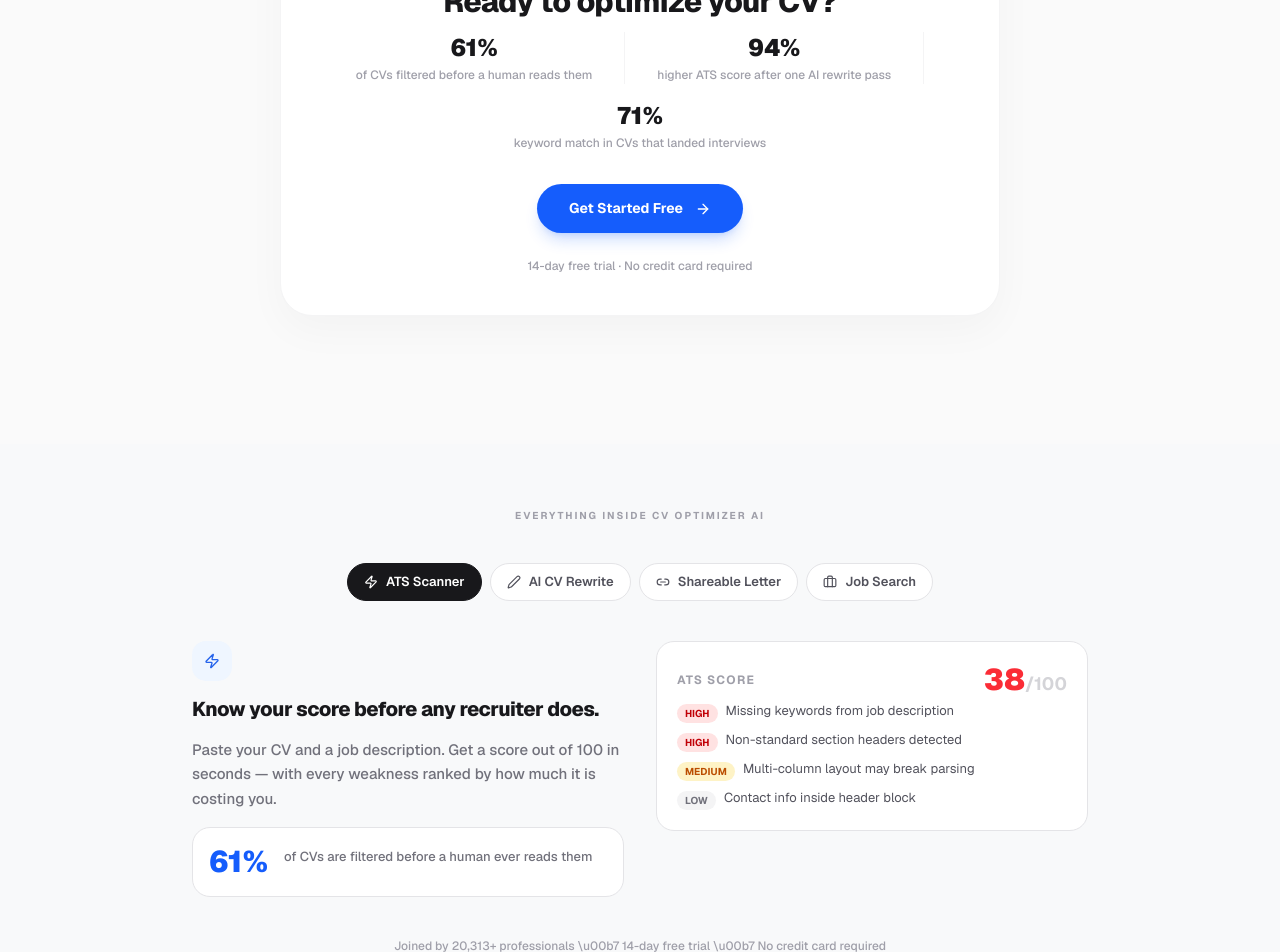
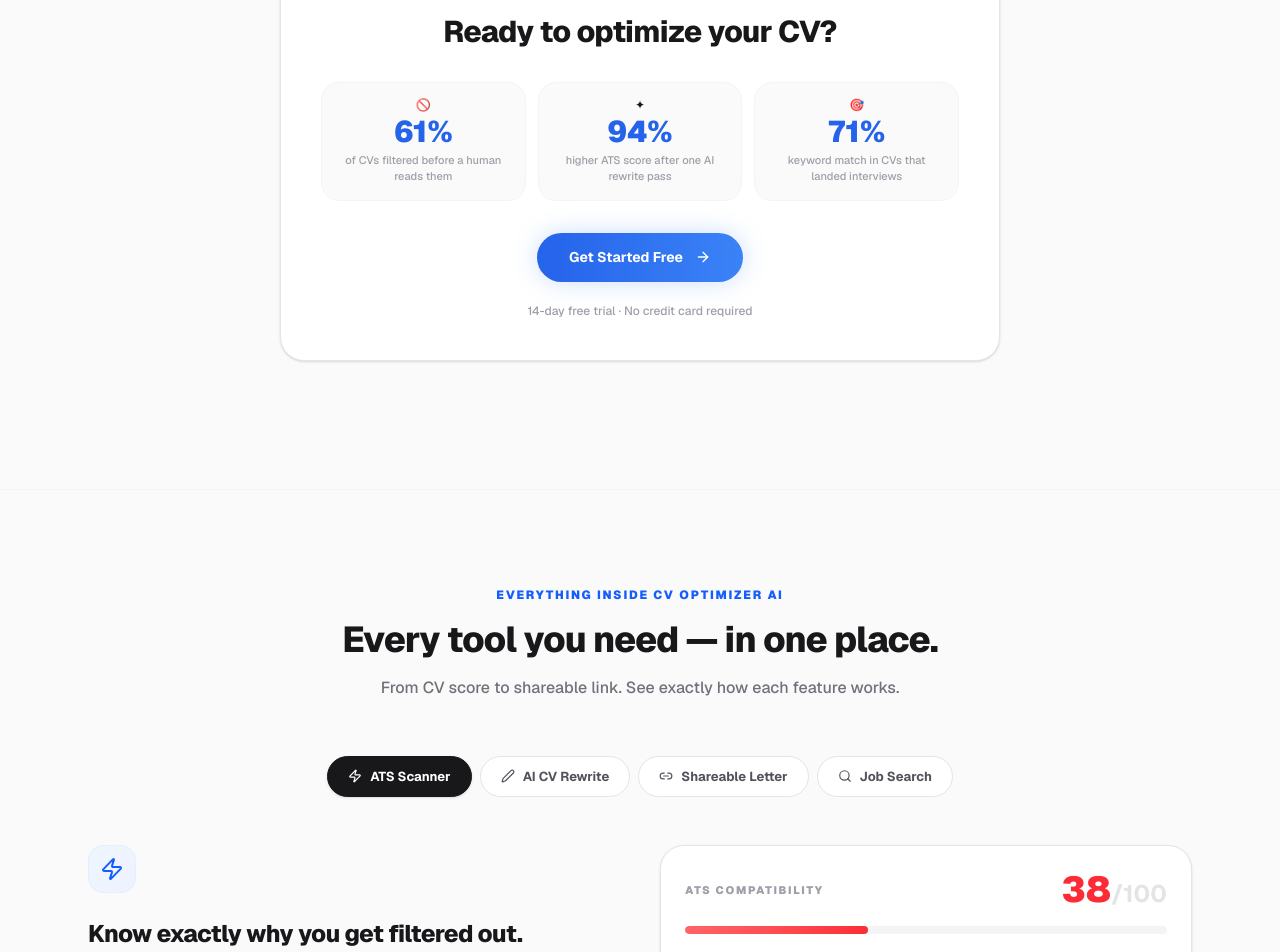
Before and after one commit to Cinarezici/cv, a Next.js app: page /blog/job-application-tracking-data in a window 1280 px wide. Shown: the part 3640-4592 px from the top of the page. Built offline with nearby package versions, Linux system fonts and the light colour scheme; a web font is replaced by a local one.

Commit message:
feat: redesign BlogCTA + BlogFeatures to match homepage design language exactly

```diff
--- a/src/components/blog/BlogCTA.tsx
+++ b/src/components/blog/BlogCTA.tsx
@@ -1,44 +1,53 @@
 import Link from 'next/link';
 import { ArrowRight, Zap } from 'lucide-react';
 
+const stats = [
+  { value: '61%', label: 'of CVs filtered before a human reads them', icon: '🚫' },
+  { value: '94%', label: 'higher ATS score after one AI rewrite pass', icon: '✦' },
+  { value: '71%', label: 'keyword match in CVs that landed interviews', icon: '🎯' },
+];
+
 export function BlogCTA() {
   return (
-    <section className="mt-12 mb-8 bg-white border border-zinc-100 p-8 md:p-10 text-center rounded-[2rem] shadow-[0_15px_40px_rgba(0,0,0,0.03)] relative overflow-hidden flex flex-col items-center max-w-3xl mx-auto">
+    <section className="mt-12 mb-8 bg-white border border-neutral-200 p-8 md:p-10 text-center rounded-[24px] shadow-sm relative overflow-hidden flex flex-col items-center max-w-3xl mx-auto">
 
-      <div className="flex items-center justify-center w-12 h-12 rounded-full bg-blue-600 mb-6 shadow-lg shadow-blue-600/20">
-        <Zap className="h-5 w-5 text-white fill-white" />
+      {/* Icon — matches homepage feature card icon style */}
+      <div className="size-12 rounded-[16px] bg-gradient-to-br from-blue-50 to-indigo-50 border border-blue-100/50 flex items-center justify-center mb-6">
+        <Zap className="h-6 w-6 text-blue-600" />
       </div>
 
-      <h2 className="text-2xl md:text-3xl font-extrabold tracking-tight text-zinc-900 mb-3">
+      <p className="text-[12px] font-black uppercase tracking-[0.15em] text-blue-600 mb-3">
+        Your next move
+      </p>
+
+      <h2 className="text-2xl md:text-3xl font-extrabold tracking-tight text-zinc-900 mb-8">
         Ready to optimize your CV?
       </h2>
 
-      <div className="flex flex-wrap justify-center gap-x-8 gap-y-4 mb-8 px-4">
-        <div className="text-center">
-          <div className="text-2xl font-black text-zinc-900">61%</div>
-          <div className="text-[12px] text-zinc-400 font-medium mt-0.5">of CVs filtered before a human reads them</div>
-        </div>
-        <div className="hidden md:block w-px bg-zinc-100 self-stretch" />
-        <div className="text-center">
-          <div className="text-2xl font-black text-zinc-900">94%</div>
-          <div className="text-[12px] text-zinc-400 font-medium mt-0.5">higher ATS score after one AI rewrite pass</div>
-        </div>
-        <div className="hidden md:block w-px bg-zinc-100 self-stretch" />
-        <div className="text-center">
-          <div className="text-2xl font-black text-zinc-900">71%</div>
-          <div className="text-[12px] text-zinc-400 font-medium mt-0.5">keyword match in CVs that landed interviews</div>
-        </div>
+      {/* Stats row — each stat is its own mini card, matching the homepage card style */}
+      <div className="grid grid-cols-3 gap-3 w-full mb-8">
+        {stats.map((stat) => (
+          <div
+            key={stat.value}
+            className="bg-[#fafafa] border border-zinc-100 rounded-2xl p-4 flex flex-col items-center gap-1.5"
+          >
+            <span className="text-xs leading-none">{stat.icon}</span>
+            <span className="text-2xl md:text-3xl font-black text-[#2563eb] leading-none">{stat.value}</span>
+            <span className="text-[11px] text-zinc-400 font-medium leading-snug text-center">{stat.label}</span>
+          </div>
+        ))}
       </div>
 
+      {/* CTA Button — matches homepage gradient button style */}
       <Link
         href="/signup"
-        className="inline-flex items-center gap-3 bg-blue-600 hover:bg-blue-700 text-white font-bold px-8 py-3.5 rounded-full shadow-lg shadow-blue-600/20 transition-all hover:scale-[1.03] active:scale-95 text-[14px]"
+        className="inline-flex items-center gap-3 bg-gradient-to-r from-[#2563eb] to-[#3b82f6] hover:from-[#1d4ed8] hover:to-[#2563eb] text-white font-bold px-8 py-3.5 rounded-full shadow-[0_0_24px_rgba(59,130,246,0.25)] hover:shadow-[0_0_32px_rgba(59,130,246,0.4)] transition-all hover:scale-[1.02] active:scale-95 text-[14px]"
       >
         Get Started Free
         <ArrowRight className="w-4 h-4" />
       </Link>
 
-      <p className="text-[12px] text-zinc-400 font-medium mt-6">
+      <p className="text-[12px] text-zinc-400 font-medium mt-5">
         14-day free trial · No credit card required
       </p>
     </section>
--- a/src/components/blog/BlogFeatures.tsx
+++ b/src/components/blog/BlogFeatures.tsx
@@ -1,77 +1,72 @@
 'use client';
 
 import { useState } from 'react';
-import { Zap, Pen, Link2, Briefcase } from 'lucide-react';
+import { Zap, Pen, Link2, Search, Star, CheckCircle2, Linkedin } from 'lucide-react';
 
-const tabs = [
-  {
-    id: 'ats',
-    label: 'ATS Scanner',
-    icon: Zap,
-    headline: 'Know your score before any recruiter does.',
-    description:
-      'Paste your CV and a job description. Get a score out of 100 in seconds \u2014 with every weakness ranked by how much it is costing you.',
-    stat: { value: '61%', label: 'of CVs are filtered before a human ever reads them' },
-    previewType: 'ats' as const,
-  },
-  {
-    id: 'rewrite',
-    label: 'AI CV Rewrite',
-    icon: Pen,
-    headline: 'Weak lines rewritten before any recruiter sees them.',
-    description:
-      'AI rewrites each bullet point to match the language of the job description \u2014 automatically, keyword by keyword.',
-    stat: { value: '94%', label: 'of users see a higher ATS score after one rewrite pass' },
-    previewType: 'rewrite' as const,
-  },
-  {
-    id: 'letter',
-    label: 'Shareable Letter',
-    icon: Link2,
-    headline: 'Send a link, not a PDF attachment.',
-    description:
-      'Generate a personalized presentation letter and share it via link \u2014 directly in your LinkedIn note. No attachments, no friction.',
-    stat: { value: '3\u00d7', label: 'higher response rate when a link replaces an attached document' },
-    previewType: 'letter' as const,
-  },
-  {
-    id: 'jobs',
-    label: 'Job Search',
-    icon: Briefcase,
-    headline: 'Find the job. Optimize your CV for it. In one flow.',
-    description:
-      'Browse LinkedIn-synced listings, save the ones you want, then tailor your CV to each role in one click.',
-    stat: { value: '71%', label: 'keyword match rate in CVs that generated interview invitations' },
-    previewType: 'jobs' as const,
-  },
+type TabId = 'ats' | 'rewrite' | 'letter' | 'jobs';
+
+const tabs: { id: TabId; label: string; icon: React.ElementType }[] = [
+  { id: 'ats', label: 'ATS Scanner', icon: Zap },
+  { id: 'rewrite', label: 'AI CV Rewrite', icon: Pen },
+  { id: 'letter', label: 'Shareable Letter', icon: Link2 },
+  { id: 'jobs', label: 'Job Search', icon: Search },
 ];
 
-type PreviewType = 'ats' | 'rewrite' | 'letter' | 'jobs';
+const content: Record<TabId, { headline: string; description: string; stat: string; statLabel: string }> = {
+  ats: {
+    headline: 'Know exactly why you get filtered out.',
+    description: 'Paste your CV and the job description. Get a score out of 100 in seconds — with every weakness ranked by impact, so you fix the right things first.',
+    stat: '61%',
+    statLabel: 'of CVs are rejected before a human ever reads them',
+  },
+  rewrite: {
+    headline: 'Weak lines rewritten before any recruiter sees them.',
+    description: 'AI rewrites every bullet point to match the exact language of the job description. Keyword-matched automatically — no guessing, no manual editing.',
+    stat: '94%',
+    statLabel: 'of users score higher after one AI rewrite pass',
+  },
+  letter: {
+    headline: 'Send a link, not a PDF attachment.',
+    description: "LinkedIn invite notes don't support file attachments. So send a shareable Presentation Letter link instead — and let the recruiter see exactly why you're the right hire.",
+    stat: '3\u00d7',
+    statLabel: 'higher response rate vs. an attached PDF',
+  },
+  jobs: {
+    headline: 'Find it. Save it. Optimize for it in one click.',
+    description: 'Browse LinkedIn-synced job listings, save the ones you want, and tailor your CV to each role in one click. Your pipeline, fully organized.',
+    stat: '71%',
+    statLabel: 'keyword match rate in CVs that generated interview calls',
+  },
+};
 
-function PreviewPane({ type }: { type: PreviewType }) {
-  if (type === 'ats') {
+/* ── Per-tab preview panels ─────────────────────────────────────────── */
+
+function ATSPreview() {
   const issues = [
-      { label: 'Missing keywords from job description', severity: 'high' },
-      { label: 'Non-standard section headers detected', severity: 'high' },
-      { label: 'Multi-column layout may break parsing', severity: 'medium' },
-      { label: 'Contact info inside header block', severity: 'low' },
+    { label: 'Missing keywords from job description', sev: 'high' },
+    { label: 'Non-standard section headers detected', sev: 'high' },
+    { label: 'Multi-column layout may break parsing', sev: 'medium' },
+    { label: 'Contact info inside header block', sev: 'low' },
   ];
-    const severityColor: Record<string, string> = {
-      high: 'bg-red-100 text-red-700',
-      medium: 'bg-amber-100 text-amber-700',
-      low: 'bg-zinc-100 text-zinc-500',
+  const color: Record<string, string> = {
+    high: 'bg-red-50 border-red-100 text-red-600',
+    medium: 'bg-amber-50 border-amber-100 text-amber-600',
+    low: 'bg-zinc-50 border-zinc-200 text-zinc-500',
   };
   return (
-      <div className="bg-white border border-zinc-200 rounded-2xl p-5 space-y-3 w-full">
-        <div className="flex items-center justify-between mb-1">
-          <span className="text-[12px] font-bold uppercase tracking-widest text-zinc-400">ATS Score</span>
-          <span className="text-3xl font-black text-red-500">38<span className="text-zinc-300 font-bold text-lg">/100</span></span>
+    <div className="bg-white rounded-[24px] border border-neutral-200 shadow-sm p-6 space-y-4">
+      <div className="flex items-center justify-between">
+        <p className="text-[11px] font-black uppercase tracking-[0.15em] text-zinc-400">ATS Compatibility</p>
+        <span className="text-4xl font-black text-red-500">38<span className="text-zinc-200 text-2xl font-bold">/100</span></span>
       </div>
-        <div className="space-y-2">
+      <div className="h-2 w-full bg-zinc-100 rounded-full overflow-hidden">
+        <div className="h-full bg-gradient-to-r from-red-400 to-red-500 rounded-full" style={{ width: '38%' }} />
+      </div>
+      <div className="space-y-2 pt-1">
         {issues.map((issue, i) => (
-            <div key={i} className="flex items-start gap-2">
-              <span className={`shrink-0 mt-0.5 text-[10px] font-bold px-2 py-0.5 rounded-full uppercase ${severityColor[issue.severity]}`}>{issue.severity}</span>
-              <span className="text-[13px] text-zinc-600 leading-snug">{issue.label}</span>
+          <div key={i} className="flex items-start gap-3">
+            <span className={`shrink-0 mt-0.5 text-[10px] font-bold px-2 py-0.5 rounded-full border uppercase ${color[issue.sev]}`}>{issue.sev}</span>
+            <span className="text-[13px] text-zinc-600 font-medium leading-snug">{issue.label}</span>
           </div>
         ))}
       </div>
@@ -79,124 +74,197 @@ function PreviewPane({ type }: { type: PreviewType }) {
   );
 }
 
-  if (type === 'rewrite') {
+function RewritePreview() {
   return (
-      <div className="bg-white border border-zinc-200 rounded-2xl p-5 space-y-3 w-full">
+    <div className="bg-white rounded-[24px] border border-neutral-200 shadow-sm p-6 space-y-4">
       <div>
-          <p className="text-[10px] font-bold uppercase tracking-widest text-red-400 mb-1">Before</p>
-          <p className="text-[13px] text-zinc-500 leading-relaxed line-through">
+        <p className="text-[11px] font-black uppercase tracking-[0.15em] text-red-400 mb-2">Original</p>
+        <p className="text-[14px] text-zinc-400 font-medium leading-relaxed line-through decoration-red-300">
           Responsible for managing social media accounts and posting content.
         </p>
       </div>
       <div className="h-px bg-zinc-100" />
       <div>
-          <p className="text-[10px] font-bold uppercase tracking-widest text-blue-500 mb-1">After \u2014 AI Rewrite</p>
-          <p className="text-[13px] text-zinc-800 font-medium leading-relaxed">
-            Grew LinkedIn following from 1.2K to 18K in 9 months by launching a weekly thought-leadership series.
+        <p className="text-[11px] font-black uppercase tracking-[0.15em] text-blue-600 mb-2">AI Rewrite</p>
+        <p className="text-[14px] text-zinc-800 font-semibold leading-relaxed">
+          Grew LinkedIn following from 1.2K to 18K in 9 months by launching a weekly thought-leadership series — contributing to a 31% increase in inbound pipeline.
         </p>
+      </div>
+      <div className="flex items-center gap-2 pt-1 flex-wrap">
+        <span className="text-[11px] font-bold text-blue-600 bg-blue-50 border border-blue-100 rounded-full px-3 py-1">ATS Match: 89/100</span>
+        <span className="text-[11px] font-bold text-emerald-600 bg-emerald-50 border border-emerald-100 rounded-full px-3 py-1">+51 points</span>
       </div>
     </div>
   );
 }
 
-  if (type === 'letter') {
+function LetterPreview() {
   return (
-      <div className="bg-white border border-zinc-200 rounded-2xl p-5 w-full space-y-4">
-        <p className="text-[12px] font-semibold text-zinc-500">Works directly in LinkedIn messages</p>
-        <div className="flex items-center gap-2 bg-zinc-50 border border-zinc-200 rounded-xl px-4 py-3">
-          <Link2 className="w-4 h-4 text-blue-500 shrink-0" />
-          <span className="text-[13px] font-mono text-zinc-700 truncate">cvoptimizerai.com/cv/abc123</span>
+    <div
+      className="rounded-[24px] p-6 space-y-5"
+      style={{ background: 'linear-gradient(135deg, #0f1728 0%, #1a2744 50%, #0f1728 100%)' }}
+    >
+      {/* 3-step flow */}
+      <div className="space-y-3">
+        {[
+          { step: '01', label: 'Find & Save a Job', desc: 'Search LinkedIn-synced listings, star the ones you love.' },
+          { step: '02', label: 'Optimize CV + Generate Letter', desc: 'AI tailors your CV and creates a personalized letter.' },
+          { step: '03', label: 'Copy Link \u2192 Paste in LinkedIn Note', desc: 'Share it directly — before anyone else can.', highlight: true },
+        ].map((s) => (
+          <div
+            key={s.step}
+            className={`flex items-start gap-3 p-3 rounded-xl border ${s.highlight ? 'bg-blue-600/10 border-blue-500/40' : 'bg-white/5 border-white/10'}`}
+          >
+            <span className="text-[10px] font-black text-zinc-500 uppercase tracking-widest shrink-0 pt-0.5">{s.step}</span>
+            <div>
+              <p className={`text-[13px] font-bold leading-snug ${s.highlight ? 'text-white' : 'text-zinc-200'}`}>{s.label}</p>
+              <p className="text-[12px] text-zinc-400 font-medium leading-relaxed">{s.desc}</p>
             </div>
-        <div className="text-[12px] text-zinc-400 text-center">Opens on any device \u00b7 No login required for viewer</div>
+            {s.highlight && (
+              <span className="ml-auto shrink-0 text-[10px] font-black bg-gradient-to-r from-blue-600 to-blue-500 text-white px-2 py-0.5 rounded-full uppercase tracking-wider">USP</span>
+            )}
+          </div>
+        ))}
+      </div>
+
+      {/* LinkedIn note mock */}
+      <div className="bg-white/5 border border-white/10 rounded-2xl p-4">
+        <div className="flex items-center gap-2 mb-2">
+          <Linkedin className="w-4 h-4 text-[#0a66c2]" />
+          <span className="text-[12px] font-bold text-zinc-300">LinkedIn \u00b7 Add a note</span>
+        </div>
+        <div className="bg-white/5 border border-white/10 rounded-xl p-3 text-[13px] text-zinc-300 font-medium leading-relaxed">
+          Hi Sarah \u2014 I prepared a letter specifically for this role:{' '}
+          <span className="text-blue-400 font-bold underline underline-offset-2">
+            cvoptimizerai.com/letter/abc123
+          </span>
+        </div>
+        <div className="flex items-center gap-2 mt-2">
+          <CheckCircle2 className="w-4 h-4 text-emerald-400 shrink-0" />
+          <p className="text-[11px] text-zinc-500 font-medium">This is what separates you from every other applicant.</p>
+        </div>
+      </div>
     </div>
   );
 }
 
-  // jobs
-  const jobs = [
-    { role: 'Product Manager', company: 'Stripe', match: 74 },
-    { role: 'Growth Lead', company: 'Notion', match: 61 },
-    { role: 'Operations Manager', company: 'Revolut', match: 89 },
+function JobsPreview() {
+  const [saved, setSaved] = useState([true, false, false]);
+  const mockJobs = [
+    { title: 'Product Manager', company: 'Stripe', location: 'Remote \u00b7 Full-time', match: 89 },
+    { title: 'Growth Lead', company: 'Notion', location: 'London \u00b7 Hybrid', match: 74 },
+    { title: 'Operations Manager', company: 'Revolut', location: 'Berlin \u00b7 On-site', match: 61 },
   ];
   return (
-    <div className="bg-white border border-zinc-200 rounded-2xl p-5 space-y-3 w-full">
-      {jobs.map((job, i) => (
-        <div key={i} className="flex items-center justify-between gap-4">
-          <div>
-            <p className="text-[13px] font-bold text-zinc-800">{job.role}</p>
-            <p className="text-[12px] text-zinc-400">{job.company}</p>
+    <div className="bg-white rounded-[24px] border border-neutral-200 shadow-sm p-6 space-y-3">
+      {mockJobs.map((job, i) => (
+        <div key={i} className="flex items-center gap-3 py-2 border-b border-zinc-50 last:border-0">
+          <div className="w-9 h-9 rounded-xl bg-gradient-to-br from-zinc-100 to-zinc-50 border border-zinc-200 flex items-center justify-center flex-shrink-0">
+            <span className="text-sm font-black text-zinc-400">{job.company[0]}</span>
           </div>
-          <div className={`text-[12px] font-black px-3 py-1 rounded-full ${job.match >= 80 ? 'bg-green-50 text-green-600' : job.match >= 65 ? 'bg-amber-50 text-amber-600' : 'bg-zinc-100 text-zinc-500'}`}>
-            {job.match}% match
+          <div className="flex-1 min-w-0">
+            <p className="text-[13px] font-bold text-zinc-900 truncate">{job.title}</p>
+            <p className="text-[11px] text-zinc-400 font-medium">{job.company} \u00b7 {job.location}</p>
+          </div>
+          <div className="flex items-center gap-2">
+            <span className={`text-[11px] font-black px-2 py-0.5 rounded-full border ${job.match >= 80 ? 'bg-emerald-50 border-emerald-100 text-emerald-600' : job.match >= 70 ? 'bg-blue-50 border-blue-100 text-blue-600' : 'bg-zinc-50 border-zinc-200 text-zinc-500'}`}>
+              {job.match}%
+            </span>
+            <button onClick={() => setSaved(prev => { const n = [...prev]; n[i] = !n[i]; return n; })} className="p-1 rounded-lg hover:bg-zinc-50 transition-colors">
+              <Star className={`w-4 h-4 transition-all ${saved[i] ? 'text-amber-400 fill-amber-400' : 'text-zinc-300'}`} />
+            </button>
           </div>
         </div>
       ))}
+      <p className="text-center text-[12px] text-zinc-400 font-medium pt-1">
+        \u2605 Saved jobs appear in your dashboard \u2014 ready for CV optimization
+      </p>
     </div>
   );
 }
 
+const PreviewMap: Record<TabId, React.ElementType> = {
+  ats: ATSPreview,
+  rewrite: RewritePreview,
+  letter: LetterPreview,
+  jobs: JobsPreview,
+};
+
+/* ── Main component ─────────────────────────────────────────────────── */
+
 export function BlogFeatures() {
-  const [activeId, setActiveId] = useState(tabs[0].id);
-  const active = tabs.find((t) => t.id === activeId)!;
-  const Icon = active.icon;
+  const [activeId, setActiveId] = useState<TabId>('ats');
+  const active = content[activeId];
+  const ActivePreview = PreviewMap[activeId];
+  const ActiveIcon = tabs.find(t => t.id === activeId)!.icon;
 
   return (
-    <section className="w-full bg-[#F8F9FA] py-16 px-6">
-      <div className="max-w-4xl mx-auto">
-        {/* Label */}
-        <p className="text-[10px] font-bold uppercase tracking-[0.2em] text-zinc-400 text-center mb-10">
+    <section className="w-full py-24 bg-[#fafafa] border-t border-zinc-100">
+      <div className="container px-6 mx-auto max-w-6xl">
+
+        {/* Header */}
+        <div className="text-center mb-14">
+          <p className="text-[12px] font-black uppercase tracking-[0.15em] text-blue-600 mb-4">
             Everything inside CV Optimizer AI
           </p>
+          <h2 className="text-3xl md:text-4xl font-extrabold tracking-tight text-zinc-900 mb-4">
+            Every tool you need — in one place.
+          </h2>
+          <p className="text-base text-zinc-500 font-medium max-w-xl mx-auto">
+            From CV score to shareable link. See exactly how each feature works.
+          </p>
+        </div>
 
-        {/* Tab buttons */}
-        <div className="flex flex-wrap justify-center gap-2 mb-10">
-          {tabs.map((tab) => {
-            const TabIcon = tab.icon;
-            const isActive = tab.id === activeId;
+        {/* Tab bar — matches the homepage pill style */}
+        <div className="flex flex-wrap justify-center gap-2 mb-12">
+          {tabs.map(({ id, label, icon: Icon }) => {
+            const isActive = id === activeId;
             return (
               <button
-                key={tab.id}
-                onClick={() => setActiveId(tab.id)}
-                className={`inline-flex items-center gap-2 px-4 py-2 rounded-full text-[13px] font-semibold border transition-all ${
+                key={id}
+                onClick={() => setActiveId(id)}
+                className={`inline-flex items-center gap-2 px-5 py-2.5 rounded-full text-[13px] font-bold border transition-all ${
                   isActive
-                    ? 'bg-zinc-900 text-white border-zinc-900'
+                    ? 'bg-zinc-900 text-white border-zinc-900 shadow-sm'
                     : 'bg-white text-zinc-600 border-zinc-200 hover:border-zinc-400 hover:text-zinc-900'
                 }`}
               >
-                <TabIcon className="w-3.5 h-3.5" />
-                {tab.label}
+                <Icon className="w-3.5 h-3.5" />
+                {label}
               </button>
             );
           })}
         </div>
 
-        {/* Active panel */}
-        <div className="grid md:grid-cols-2 gap-8 items-start">
-          {/* Left: copy + stat */}
-          <div className="space-y-4">
-            <div className="flex items-center justify-center w-10 h-10 rounded-xl bg-blue-50 self-start">
-              <Icon className="w-4 h-4 text-[#2563EB]" strokeWidth={2} />
+        {/* Main 2-col panel */}
+        <div className="grid md:grid-cols-2 gap-10 items-start">
+
+          {/* Left — copy + stat */}
+          <div className="space-y-6">
+            <div className="size-12 rounded-[16px] bg-gradient-to-br from-blue-50 to-indigo-50 border border-blue-100/50 flex items-center justify-center">
+              <ActiveIcon className="h-6 w-6 text-blue-600" />
             </div>
-            <h3 className="text-[20px] font-extrabold text-zinc-900 leading-tight tracking-tight">
+            <h3 className="text-2xl font-extrabold text-zinc-900 tracking-tight leading-snug">
               {active.headline}
             </h3>
-            <p className="text-[15px] text-zinc-500 font-medium leading-relaxed">
+            <p className="text-[16px] text-zinc-500 font-medium leading-relaxed">
               {active.description}
             </p>
-            <div className="bg-white border border-zinc-200 rounded-2xl p-4 flex items-start gap-4">
-              <span className="text-3xl font-black text-blue-600 shrink-0">{active.stat.value}</span>
-              <span className="text-[13px] text-zinc-500 font-medium leading-snug pt-1">{active.stat.label}</span>
+            {/* Data stat card — matches homepage feature card style */}
+            <div className="bg-white p-5 rounded-[20px] border border-neutral-200 shadow-sm flex items-start gap-4">
+              <span className="text-4xl font-black text-[#2563eb] shrink-0 leading-none">{active.stat}</span>
+              <span className="text-[14px] text-zinc-500 font-medium leading-snug pt-1">{active.statLabel}</span>
             </div>
           </div>
 
-          {/* Right: preview */}
+          {/* Right — interactive preview */}
           <div>
-            <PreviewPane type={active.previewType} />
+            <ActivePreview />
           </div>
         </div>
 
         {/* Footer */}
-        <p className="text-center text-[12px] text-zinc-400 font-medium mt-10">
+        <p className="text-center text-[13px] text-zinc-400 font-medium mt-14">
           Joined by 20,313+ professionals \u00b7 14-day free trial \u00b7 No credit card required
         </p>
       </div>
```
Lines whose indentation alone changed are shown as unchanged.
